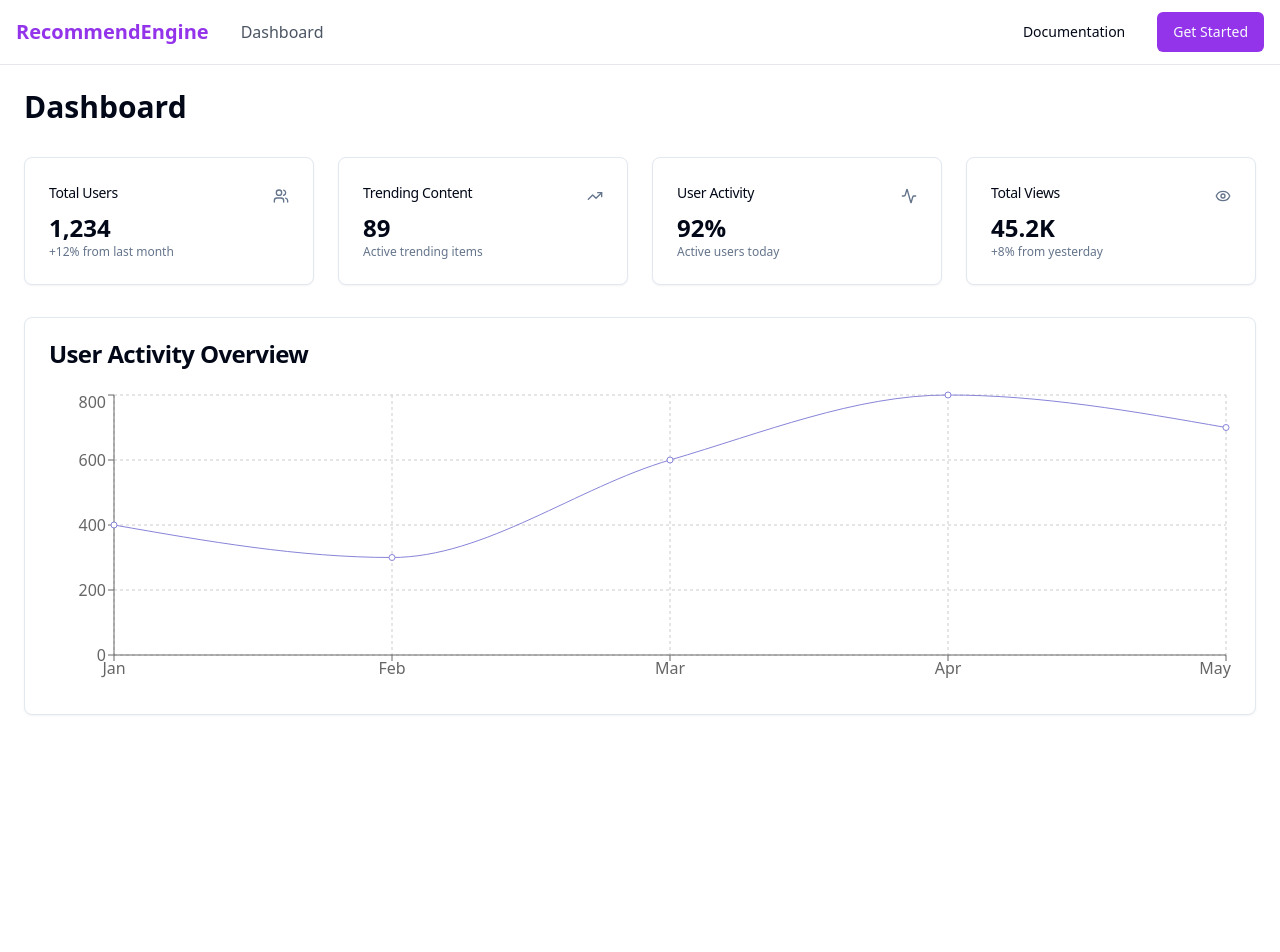
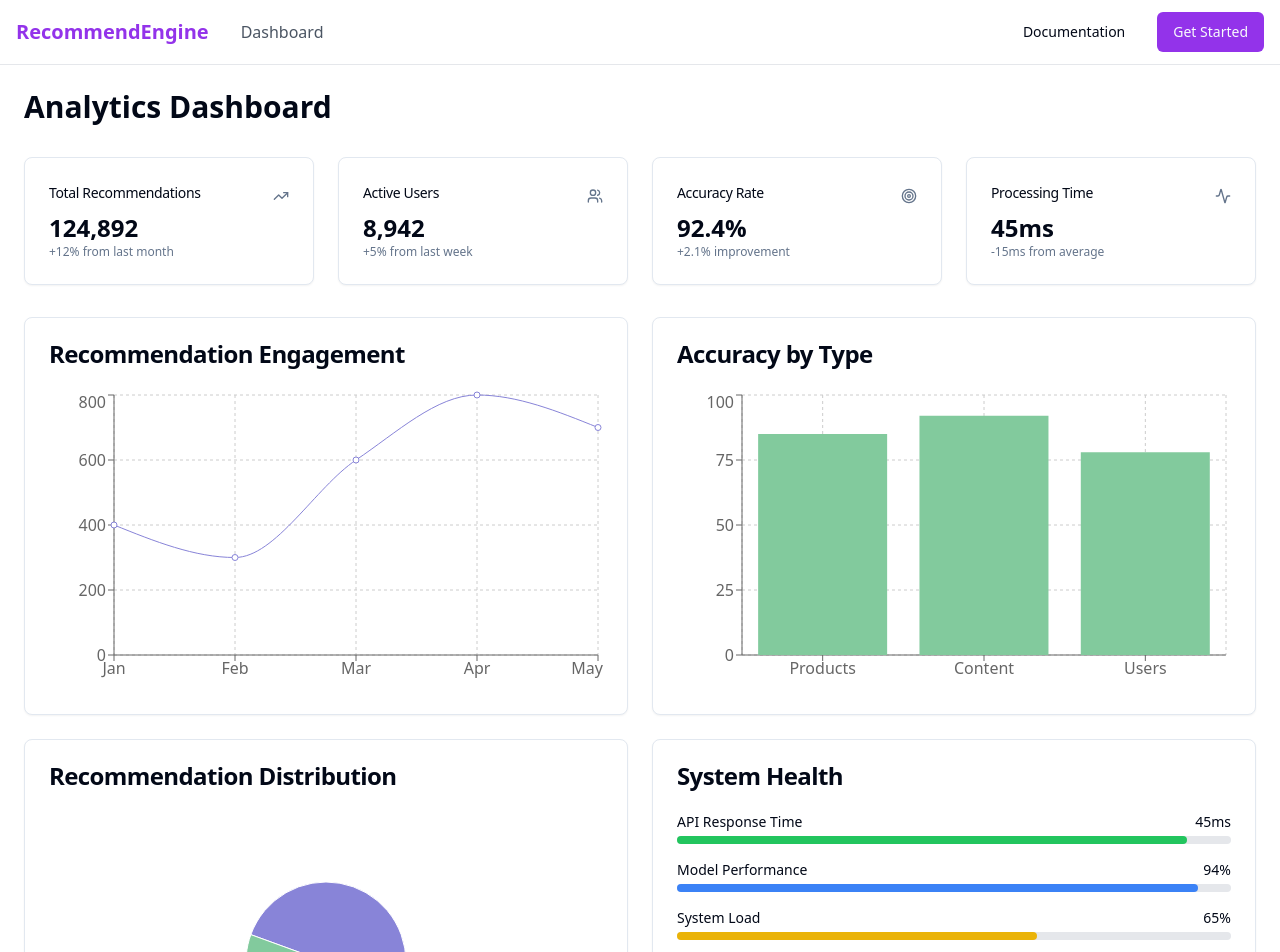
Before and after one commit to luvbird32/recomengine-90, a React (Vite) app: page /dashboard in a window 1280 px wide. Shown: the top 952 px of the page. Before the commit the page ends 800 px from the top, so only its background shows below. Built offline with nearby package versions, Linux system fonts and the light colour scheme.

Commit message:
Add analytics and metrics features
Implement user behavior tracking, content performance metrics, health analysis, and a detailed analytics dashboard to enhance the application's analytical capabilities.
[skip gpt_engineer]

```diff
--- a/src/pages/Dashboard.tsx
+++ b/src/pages/Dashboard.tsx
@@ -1,8 +1,8 @@
 import { Card, CardContent, CardHeader, CardTitle } from "@/components/ui/card";
-import { LineChart, Line, XAxis, YAxis, CartesianGrid, Tooltip, ResponsiveContainer } from 'recharts';
-import { Users, TrendingUp, Activity, Eye } from "lucide-react";
+import { LineChart, Line, XAxis, YAxis, CartesianGrid, Tooltip, ResponsiveContainer, BarChart, Bar, PieChart, Pie, Cell } from 'recharts';
+import { Users, TrendingUp, Activity, Target } from "lucide-react";
 
-const mockData = [
+const mockEngagementData = [
   { name: 'Jan', value: 400 },
   { name: 'Feb', value: 300 },
   { name: 'Mar', value: 600 },
@@ -10,67 +10,83 @@ const mockData = [
   { name: 'May', value: 700 },
 ];
 
+const mockAccuracyData = [
+  { name: 'Products', value: 85 },
+  { name: 'Content', value: 92 },
+  { name: 'Users', value: 78 },
+];
+
+const mockCategoryData = [
+  { name: 'Products', value: 400 },
+  { name: 'Content', value: 300 },
+  { name: 'Users', value: 200 },
+];
+
+const COLORS = ['#8884d8', '#82ca9d', '#ffc658'];
+
 const Dashboard = () => {
   return (
     <div className="container mx-auto p-6">
-      <h1 className="text-3xl font-bold mb-8">Dashboard</h1>
+      <h1 className="text-3xl font-bold mb-8">Analytics Dashboard</h1>
 
-      {/* Stats Overview */}
+      {/* Key Metrics */}
       <div className="grid grid-cols-1 md:grid-cols-2 lg:grid-cols-4 gap-6 mb-8">
         <Card>
           <CardHeader className="flex flex-row items-center justify-between pb-2">
-            <CardTitle className="text-sm font-medium">Total Users</CardTitle>
-            <Users className="h-4 w-4 text-muted-foreground" />
+            <CardTitle className="text-sm font-medium">Total Recommendations</CardTitle>
+            <TrendingUp className="h-4 w-4 text-muted-foreground" />
           </CardHeader>
           <CardContent>
-            <div className="text-2xl font-bold">1,234</div>
+            <div className="text-2xl font-bold">124,892</div>
             <p className="text-xs text-muted-foreground">+12% from last month</p>
           </CardContent>
         </Card>
 
         <Card>
           <CardHeader className="flex flex-row items-center justify-between pb-2">
-            <CardTitle className="text-sm font-medium">Trending Content</CardTitle>
-            <TrendingUp className="h-4 w-4 text-muted-foreground" />
+            <CardTitle className="text-sm font-medium">Active Users</CardTitle>
+            <Users className="h-4 w-4 text-muted-foreground" />
           </CardHeader>
           <CardContent>
-            <div className="text-2xl font-bold">89</div>
-            <p className="text-xs text-muted-foreground">Active trending items</p>
+            <div className="text-2xl font-bold">8,942</div>
+            <p className="text-xs text-muted-foreground">+5% from last week</p>
           </CardContent>
         </Card>
 
         <Card>
           <CardHeader className="flex flex-row items-center justify-between pb-2">
-            <CardTitle className="text-sm font-medium">User Activity</CardTitle>
-            <Activity className="h-4 w-4 text-muted-foreground" />
+            <CardTitle className="text-sm font-medium">Accuracy Rate</CardTitle>
+            <Target className="h-4 w-4 text-muted-foreground" />
           </CardHeader>
           <CardContent>
-            <div className="text-2xl font-bold">92%</div>
-            <p className="text-xs text-muted-foreground">Active users today</p>
+            <div className="text-2xl font-bold">92.4%</div>
+            <p className="text-xs text-muted-foreground">+2.1% improvement</p>
           </CardContent>
         </Card>
 
         <Card>
           <CardHeader className="flex flex-row items-center justify-between pb-2">
-            <CardTitle className="text-sm font-medium">Total Views</CardTitle>
-            <Eye className="h-4 w-4 text-muted-foreground" />
+            <CardTitle className="text-sm font-medium">Processing Time</CardTitle>
+            <Activity className="h-4 w-4 text-muted-foreground" />
           </CardHeader>
           <CardContent>
-            <div className="text-2xl font-bold">45.2K</div>
-            <p className="text-xs text-muted-foreground">+8% from yesterday</p>
+            <div className="text-2xl font-bold">45ms</div>
+            <p className="text-xs text-muted-foreground">-15ms from average</p>
           </CardContent>
         </Card>
       </div>
 
-      {/* Activity Chart */}
-      <Card className="mb-8">
+      {/* Charts */}
+      <div className="grid grid-cols-1 lg:grid-cols-2 gap-6">
+        {/* Engagement Over Time */}
+        <Card>
           <CardHeader>
-          <CardTitle>User Activity Overview</CardTitle>
+            <CardTitle>Recommendation Engagement</CardTitle>
           </CardHeader>
           <CardContent>
             <div className="h-[300px]">
               <ResponsiveContainer width="100%" height="100%">
-              <LineChart data={mockData}>
+                <LineChart data={mockEngagementData}>
                   <CartesianGrid strokeDasharray="3 3" />
                   <XAxis dataKey="name" />
                   <YAxis />
@@ -81,6 +97,94 @@ const Dashboard = () => {
             </div>
           </CardContent>
         </Card>
+
+        {/* Recommendation Accuracy by Type */}
+        <Card>
+          <CardHeader>
+            <CardTitle>Accuracy by Type</CardTitle>
+          </CardHeader>
+          <CardContent>
+            <div className="h-[300px]">
+              <ResponsiveContainer width="100%" height="100%">
+                <BarChart data={mockAccuracyData}>
+                  <CartesianGrid strokeDasharray="3 3" />
+                  <XAxis dataKey="name" />
+                  <YAxis />
+                  <Tooltip />
+                  <Bar dataKey="value" fill="#82ca9d" />
+                </BarChart>
+              </ResponsiveContainer>
+            </div>
+          </CardContent>
+        </Card>
+
+        {/* Distribution by Category */}
+        <Card>
+          <CardHeader>
+            <CardTitle>Recommendation Distribution</CardTitle>
+          </CardHeader>
+          <CardContent>
+            <div className="h-[300px]">
+              <ResponsiveContainer width="100%" height="100%">
+                <PieChart>
+                  <Pie
+                    data={mockCategoryData}
+                    cx="50%"
+                    cy="50%"
+                    labelLine={false}
+                    outerRadius={80}
+                    fill="#8884d8"
+                    dataKey="value"
+                  >
+                    {mockCategoryData.map((entry, index) => (
+                      <Cell key={`cell-${index}`} fill={COLORS[index % COLORS.length]} />
+                    ))}
+                  </Pie>
+                  <Tooltip />
+                </PieChart>
+              </ResponsiveContainer>
+            </div>
+          </CardContent>
+        </Card>
+
+        {/* Health Status */}
+        <Card>
+          <CardHeader>
+            <CardTitle>System Health</CardTitle>
+          </CardHeader>
+          <CardContent>
+            <div className="space-y-4">
+              <div>
+                <div className="flex justify-between mb-1">
+                  <span className="text-sm">API Response Time</span>
+                  <span className="text-sm font-medium">45ms</span>
+                </div>
+                <div className="w-full bg-gray-200 rounded-full h-2">
+                  <div className="bg-green-500 h-2 rounded-full" style={{ width: '92%' }}></div>
+                </div>
+              </div>
+              <div>
+                <div className="flex justify-between mb-1">
+                  <span className="text-sm">Model Performance</span>
+                  <span className="text-sm font-medium">94%</span>
+                </div>
+                <div className="w-full bg-gray-200 rounded-full h-2">
+                  <div className="bg-blue-500 h-2 rounded-full" style={{ width: '94%' }}></div>
+                </div>
+              </div>
+              <div>
+                <div className="flex justify-between mb-1">
+                  <span className="text-sm">System Load</span>
+                  <span className="text-sm font-medium">65%</span>
+                </div>
+                <div className="w-full bg-gray-200 rounded-full h-2">
+                  <div className="bg-yellow-500 h-2 rounded-full" style={{ width: '65%' }}></div>
+                </div>
+              </div>
+            </div>
+          </CardContent>
+        </Card>
+      </div>
     </div>
   );
 };
```
Lines whose indentation alone changed are shown as unchanged.
